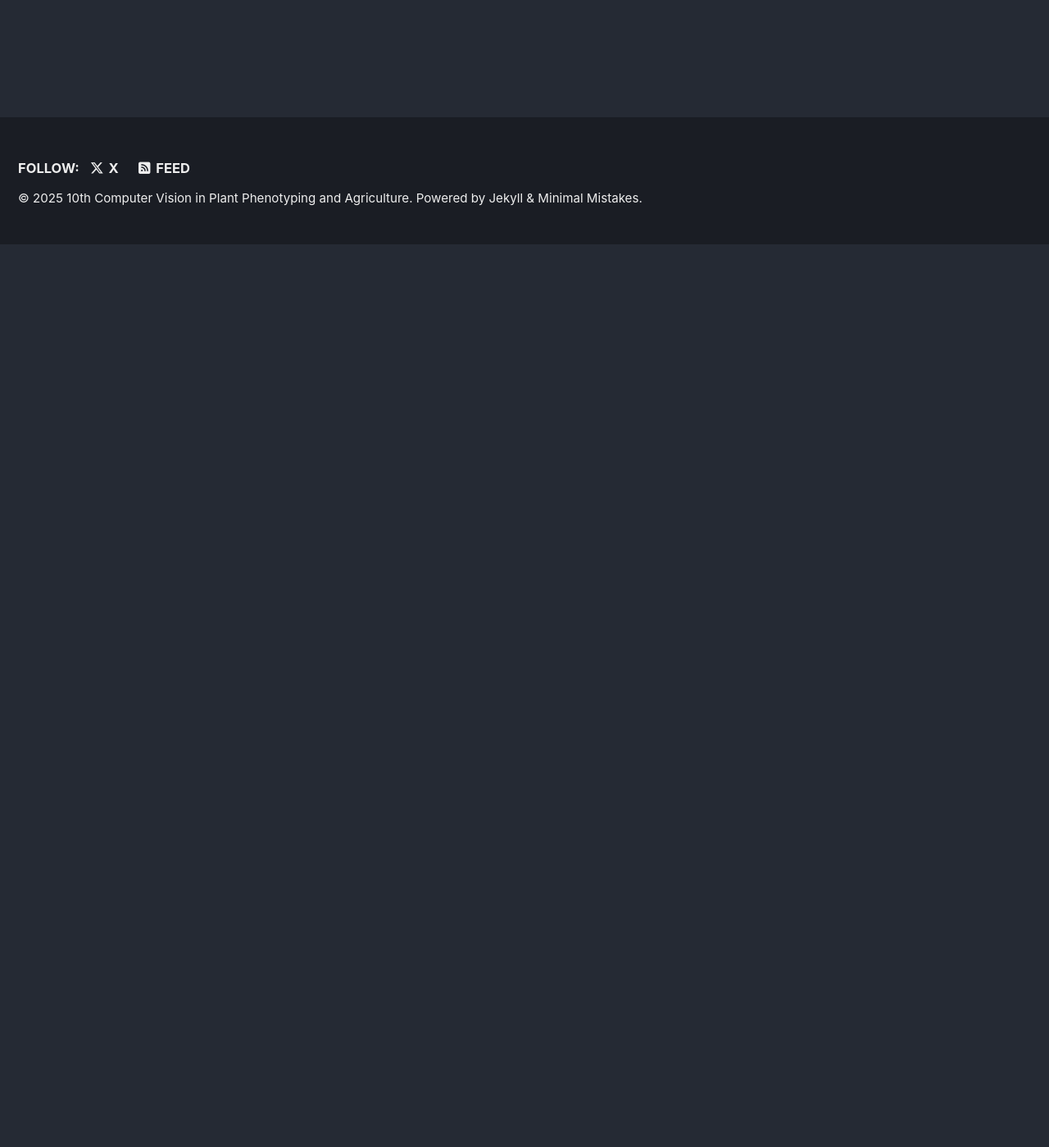
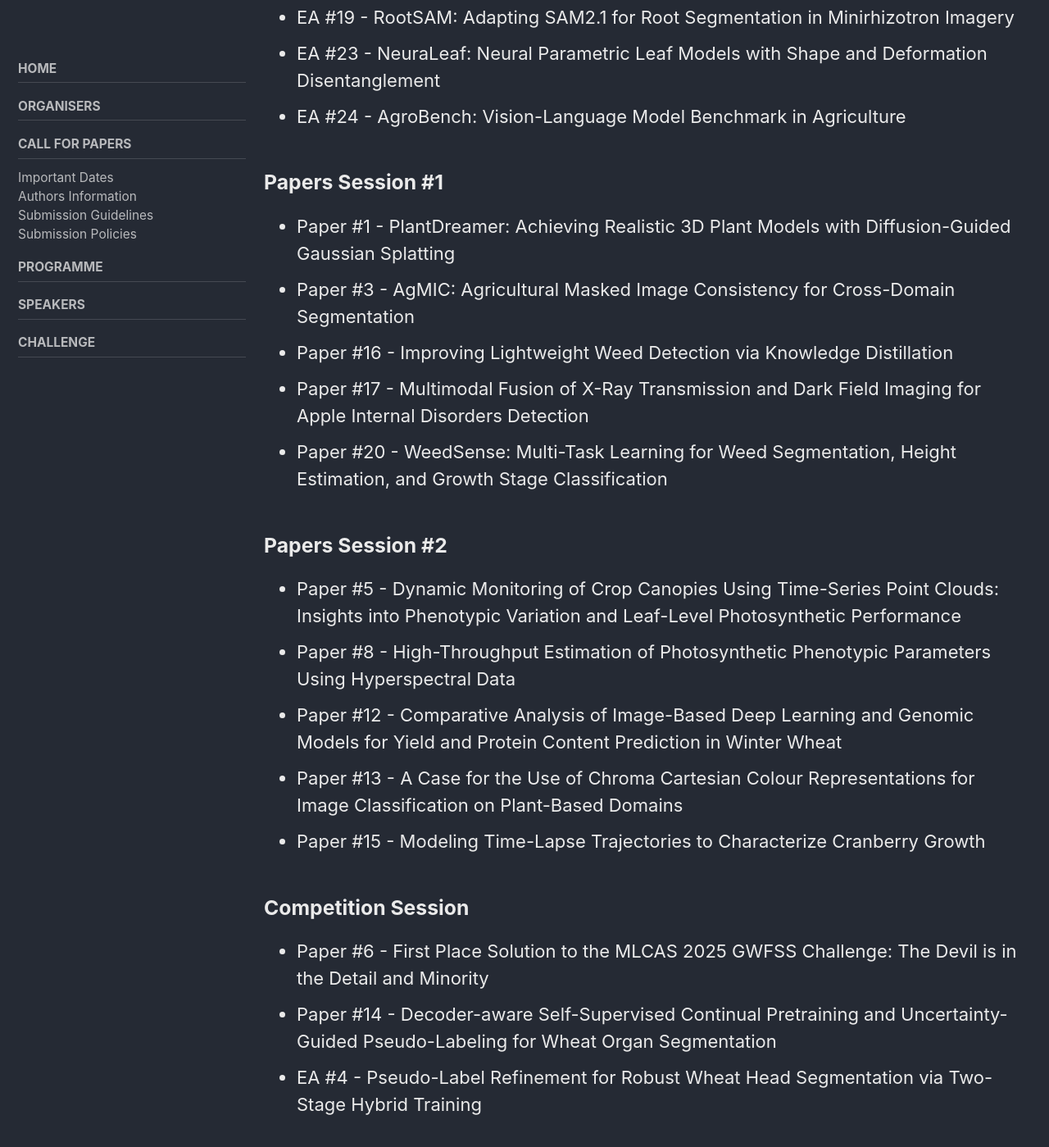
Before and after one commit to cvppa2025/cvppa2025.github.io, a Jekyll site: the page built from _pages/programme.md, in a window 1280 px wide and 1400 px high, scrolled down 1102 px. Shown: the whole window at 82% size. Built offline with Jekyll 4.4.1, drawn with Linux system fonts in a browser that asks for light colours; cached includes are drawn as plain includes; some of the changed text lies outside the part shown.

Commit message:
Update programme.md
updated programme

```diff
--- a/_pages/programme.md
+++ b/_pages/programme.md
@@ -6,4 +6,51 @@ sidebar:
     nav: "sidebar"
 ---
 
-To be announced.
+The workshop will be held on the 20th of October at 13:00 HST.
+
+|From|To| Session 1|
+|--|--|--|
+|13:00|13:05| Welcoming message and short introduction|
+|13:05|13:45| Invited Speaker – Amit Dhiman |
+|13:45|13:50| Lightning talks for Extended Abstracts (1min per talk) |
+|13:50|14:00| Short Break |
+
+|From|To| Session 2|
+|--|--|--|
+|14:00|14:20| Papers Session #1 (4mins per presentation ) |
+|14:20|14:40| Papers Session #2 (4mins per presentation ) |
+|14:40|16:00| Poster Session (Coffee Break starts at 15:00) |
+
+|From|To| Session 3|
+|--|--|--|
+|16:00|16:40| Invited Speaker – Wei Guo |
+|16:40|16:55| Competition Session (overview) |
+|16:55|17:00| Concluding remarks |
+||17:00| Adjourn |
+
+### Lightning talks for Extended Abstracts
+
+* EA #7 - SPROUTS: An Integrated Desktop Application for High-Throughput Root Phenotyping
+* EA #9 - CROP-ZERO: Contrastive Recognition Of Plant diseases with Zero-shot Optimization
+* EA #19 - RootSAM: Adapting SAM2.1 for Root Segmentation in Minirhizotron Imagery
+* EA #23 - NeuraLeaf: Neural Parametric Leaf Models with Shape and Deformation Disentanglement
+* EA #24 - AgroBench: Vision-Language Model Benchmark in Agriculture
+
+### Papers Session #1
+* Paper #1  - PlantDreamer: Achieving Realistic 3D Plant Models with Diffusion-Guided Gaussian Splatting
+* Paper #3  - AgMIC: Agricultural Masked Image Consistency for Cross-Domain Segmentation
+* Paper #16 - Improving Lightweight Weed Detection via Knowledge Distillation
+* Paper #17 - Multimodal Fusion of X-Ray Transmission and Dark Field Imaging for Apple Internal Disorders Detection
+* Paper #20 - WeedSense: Multi-Task Learning for Weed Segmentation, Height Estimation, and Growth Stage Classification
+
+### Papers Session #2
+* Paper #5 - Dynamic Monitoring of Crop Canopies Using Time-Series Point Clouds: Insights into Phenotypic Variation and Leaf-Level Photosynthetic Performance
+* Paper #8 - High-Throughput Estimation of Photosynthetic Phenotypic Parameters Using Hyperspectral Data
+* Paper #12 - Comparative Analysis of Image-Based Deep Learning and Genomic Models for Yield and Protein Content Prediction in Winter Wheat
+* Paper #13 - A Case for the Use of Chroma Cartesian Colour Representations for Image Classification on Plant-Based Domains
+* Paper #15 - Modeling Time-Lapse Trajectories to Characterize Cranberry Growth
+
+### Competition Session
+* Paper #6  - First Place Solution to the MLCAS 2025 GWFSS Challenge: The Devil is in the Detail and Minority
+* Paper #14 - Decoder-aware Self-Supervised Continual Pretraining and Uncertainty-Guided Pseudo-Labeling for Wheat Organ Segmentation
+* EA #4 - Pseudo-Label Refinement for Robust Wheat Head Segmentation via Two-Stage Hybrid Training
```
